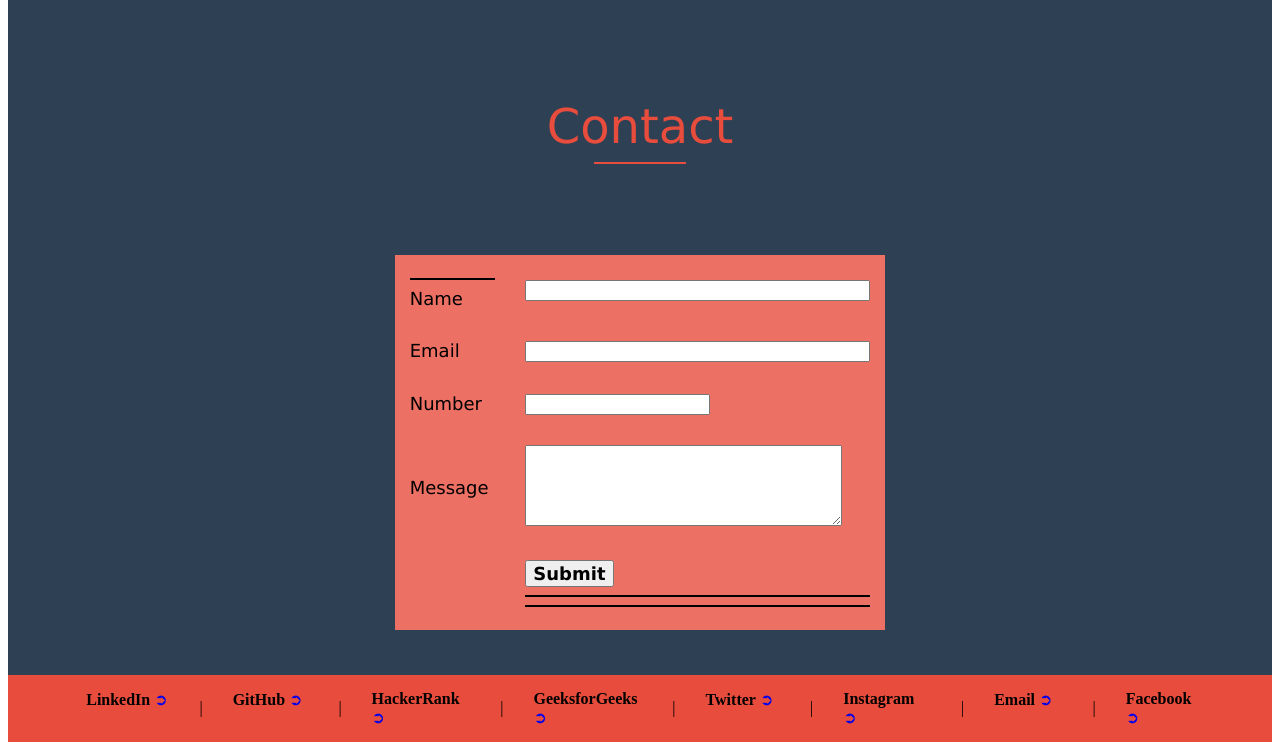
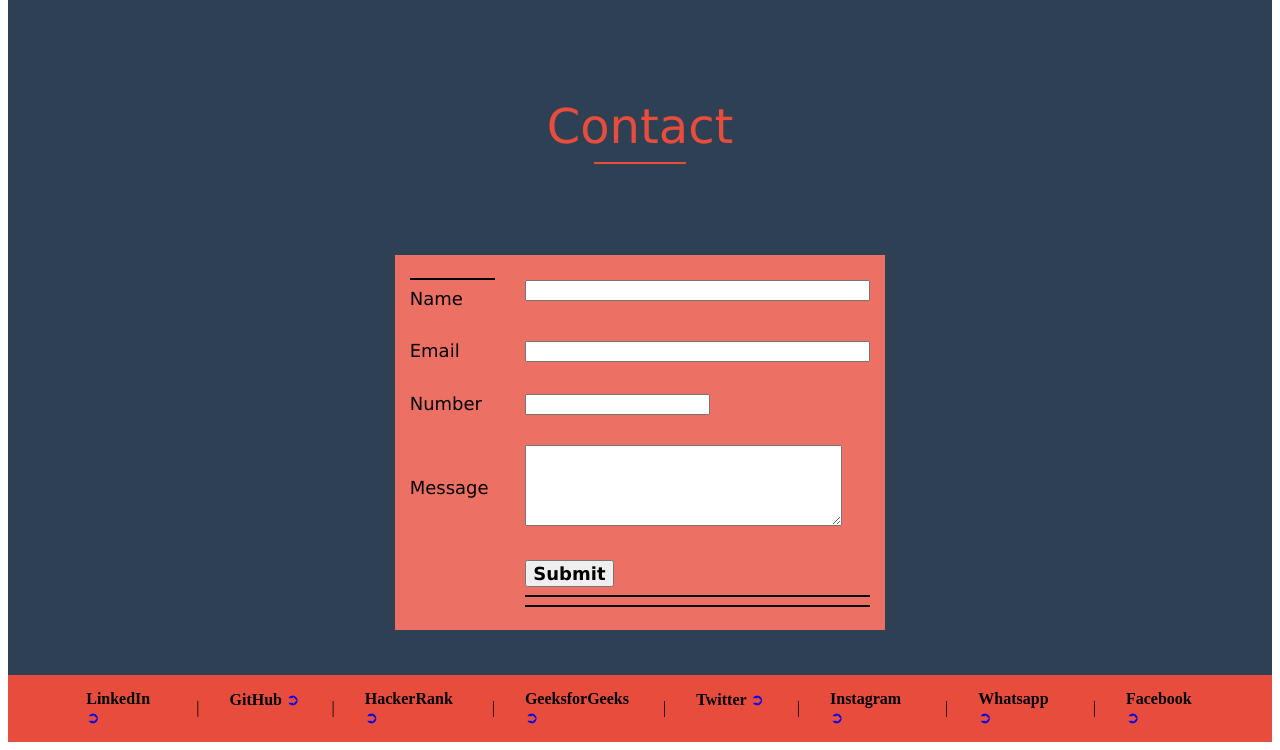
Before and after one commit to velupuriudaykumar/MyPortfolio, a plain HTML site: page index.html in a window 1280 px wide. Shown: the part 2340-3090 px from the top of the page. Drawn offline with Linux system fonts and the light colour scheme.

Commit message:
Update index.html

```diff
--- a/index.html
+++ b/index.html
@@ -561,8 +561,8 @@
 						</td>
 
 						<td width="13%" valign="top">
-							<b>Email</b>
-							<a href="udaykumarvelupuri@gmail.com" target="_blank"  style="text-decoration:none">
+							<b>Whatsapp</b>
+							<a href="wa.me/+919182818735" target="_blank"  style="text-decoration:none">
 								➲
 							</a>
 						</td>
```
